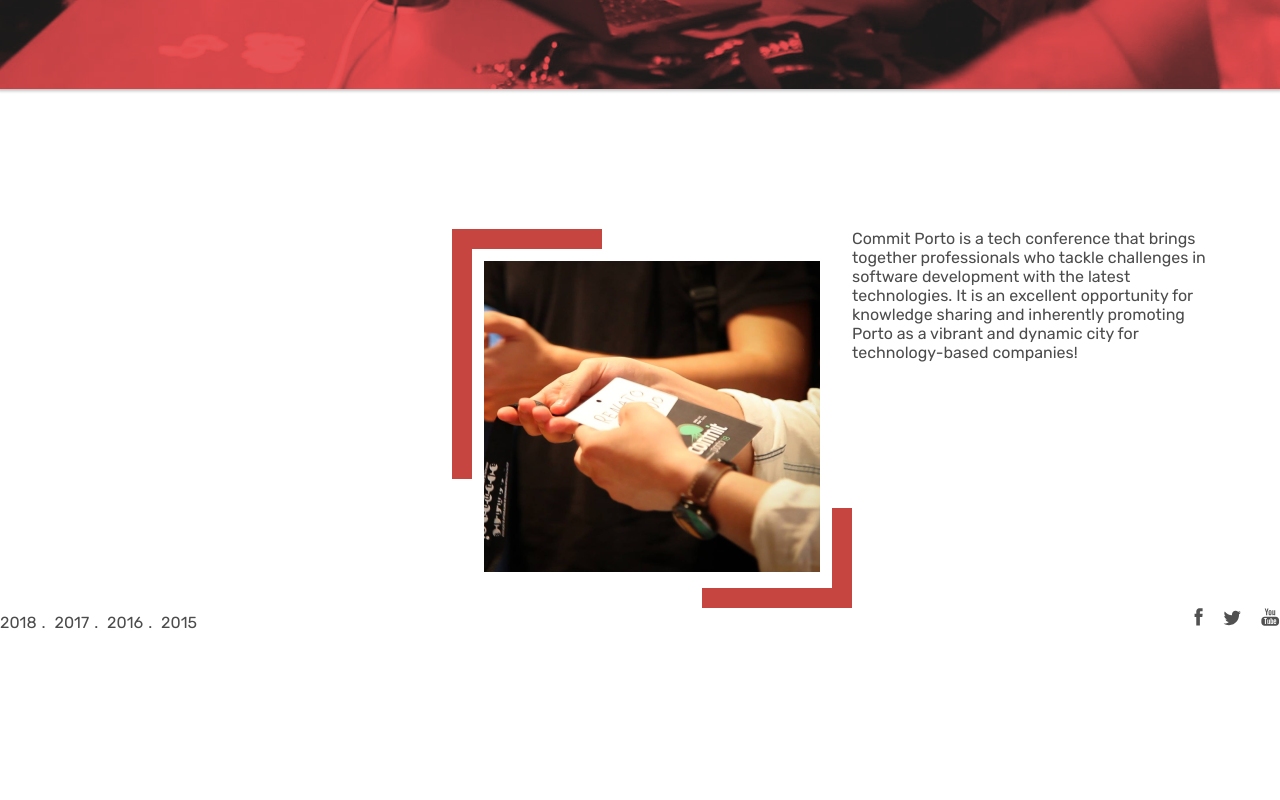
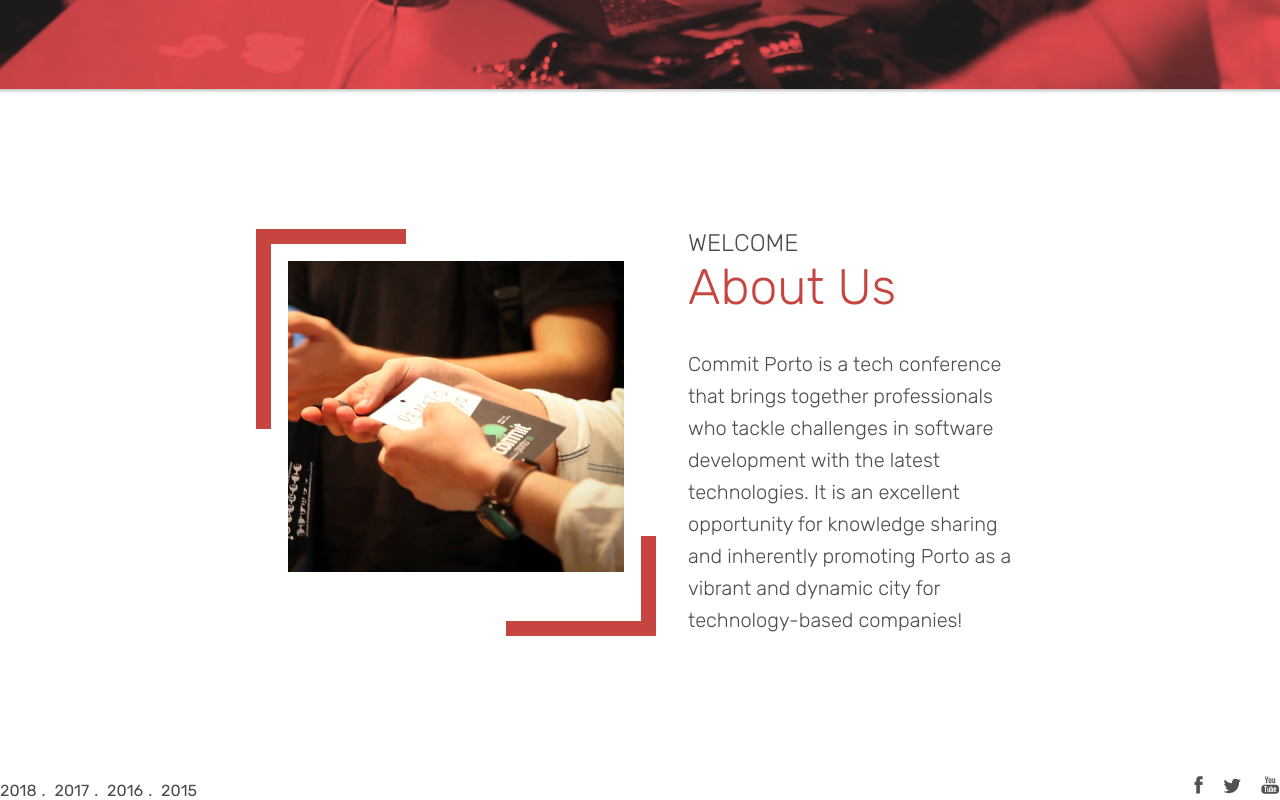
Before and after one commit to gtugablue/commitporto-2019, a Vue app: page / in a window 1280 px wide. Shown: the part 711-1511 px from the top of the page. Before the commit the page ends 1343 px from the top, so only its background shows below. Built offline with nearby package versions, Linux system fonts and the light colour scheme; what vue-resource would draw is missing.

Commit message:
About us

```diff
--- a/src/components/Modal.vue
+++ b/src/components/Modal.vue
@@ -71,7 +71,7 @@ export default {
   max-height: 80%;
   background: var(--white);
   padding: 50px;
-  font-weight: 100;
+  font-weight: var(--font-weight-light);
   border-radius: 5px;
   overflow: auto;
   box-shadow: 0px 0px 5px 1px rgba(0, 0, 0, 0.25);
--- /dev/null
+++ b/src/components/Title.vue
@@ -0,0 +1,35 @@
+<template>
+  <div class="title-section">
+    <div class="subtitle">{{subtitle}}</div>
+    <div class="title">{{title}}</div>
+  </div>
+</template>
+
+<script>
+export default {
+  name: 'Title',
+  props: ['title', 'subtitle'],
+};
+</script>
+
+<style scoped>
+@import '../variables';
+
+.title-section {
+  margin-bottom: var(--space);
+}
+
+.subtitle {
+  color: var(--textColor);
+  text-transform: uppercase;
+  font-size: 1.5rem; /* 24px */
+  font-weight: var(--font-weight-light);
+}
+
+.title {
+  color: var(--mainColor);
+  text-transform: capitalize;
+  font-size: 3.12rem; /* 50px */
+  font-weight: var(--font-weight-light);
+}
+</style>
--- a/src/pages/AboutUs.vue
+++ b/src/pages/AboutUs.vue
@@ -5,26 +5,41 @@
       <img src="@/assets/aboutus.png"/>
       <div class="border bottom-border"/>
     </div>
-    <div>Commit Porto is a tech conference that brings together professionals who tackle challenges in software development with the latest technologies. It is an excellent opportunity for knowledge sharing and inherently promoting Porto as a vibrant and dynamic city for technology-based companies!</div>
+    <div>
+      <Title title="About us" subtitle="Welcome" />
+      <div class="about-text">
+        Commit Porto is a tech conference that brings together professionals who tackle challenges
+         in software development with the latest technologies. It is an excellent opportunity for
+         knowledge sharing and inherently promoting Porto as a vibrant and dynamic city for
+         technology-based companies!
+      </div>
+    </div>
   </div>
 </template>
 
 <script>
+import Title from '@/components/Title';
+
 export default {
   name: 'AboutUs',
+  components: {
+    Title,
+  },
 };
 </script>
 
 <style scoped>
 @import '../variables';
+
 .about {
-    margin: var(--new-section-margin) auto;
+  margin: var(--new-section-margin);
   width: 60%;
   display: flex;
 }
 
 .about-img {
   position: relative;
+  margin-right: var(--space);
 
   & img {
     margin: var(--space);
@@ -48,15 +63,15 @@ export default {
   &::before {
     top: 0;
     left: 0;
-      width: 20px;
-      height: 250px;
+    width: 15px;
+    height: 200px;
   }
 
   &::after {
     top: 0;
     left: 0;
     width: 150px;
-      height: 20px;
+    height: 15px;
   }
 }
 
@@ -64,7 +79,7 @@ export default {
   &::before {
     bottom: 0;
     right: 0;
-      width: 20px;
+    width: 15px;
     height: 100px;
   }
 
@@ -72,8 +87,13 @@ export default {
     bottom: 0;
     right: 0;
     width: 150px;
-      height: 20px;
+    height: 15px;
   }
 }
 
+.about-text {
+  font-weight: var(--font-weight-light);
+  line-height: 2rem;
+  font-size: var(--medium-font);
+}
 </style>
--- a/src/variables.css
+++ b/src/variables.css
@@ -18,5 +18,6 @@
   };
   --small-space: 1rem;
   --space: 2rem;
-  --new-section-margin: 140px 60px 0;
+  --new-section-margin: 140px auto;
+  --font-weight-light: 100;
 }
```
Lines whose indentation alone changed are shown as unchanged.
